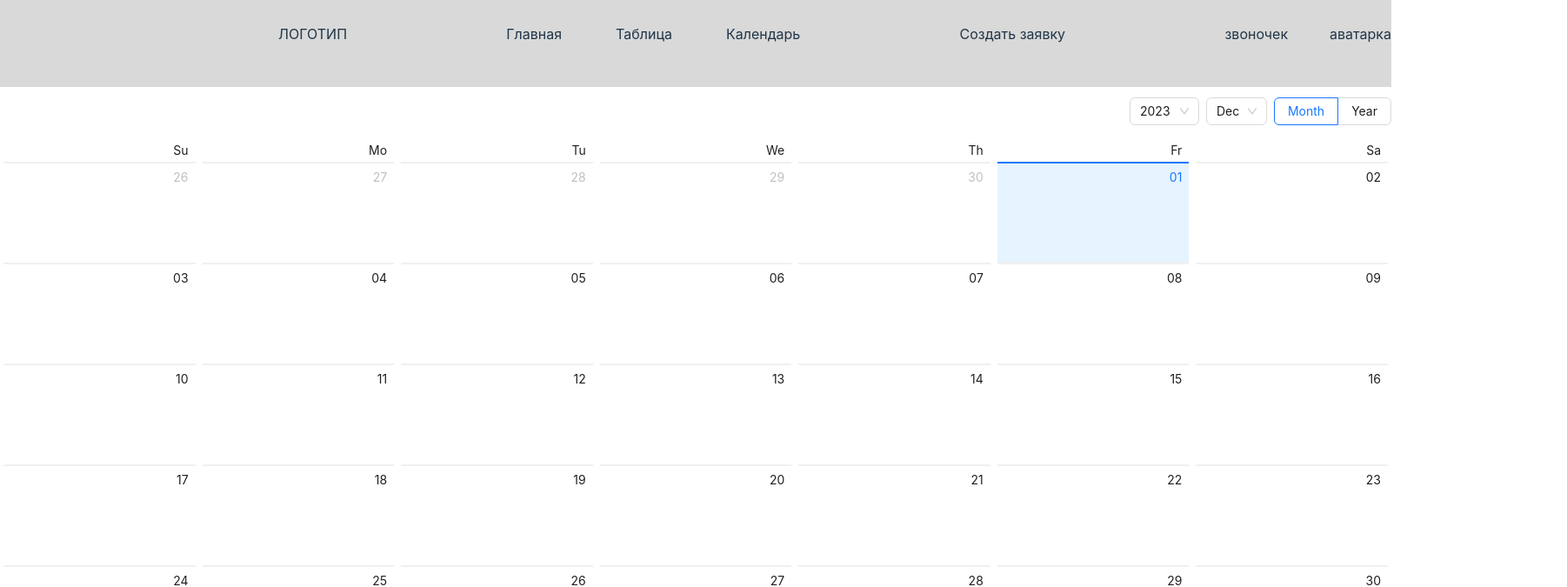
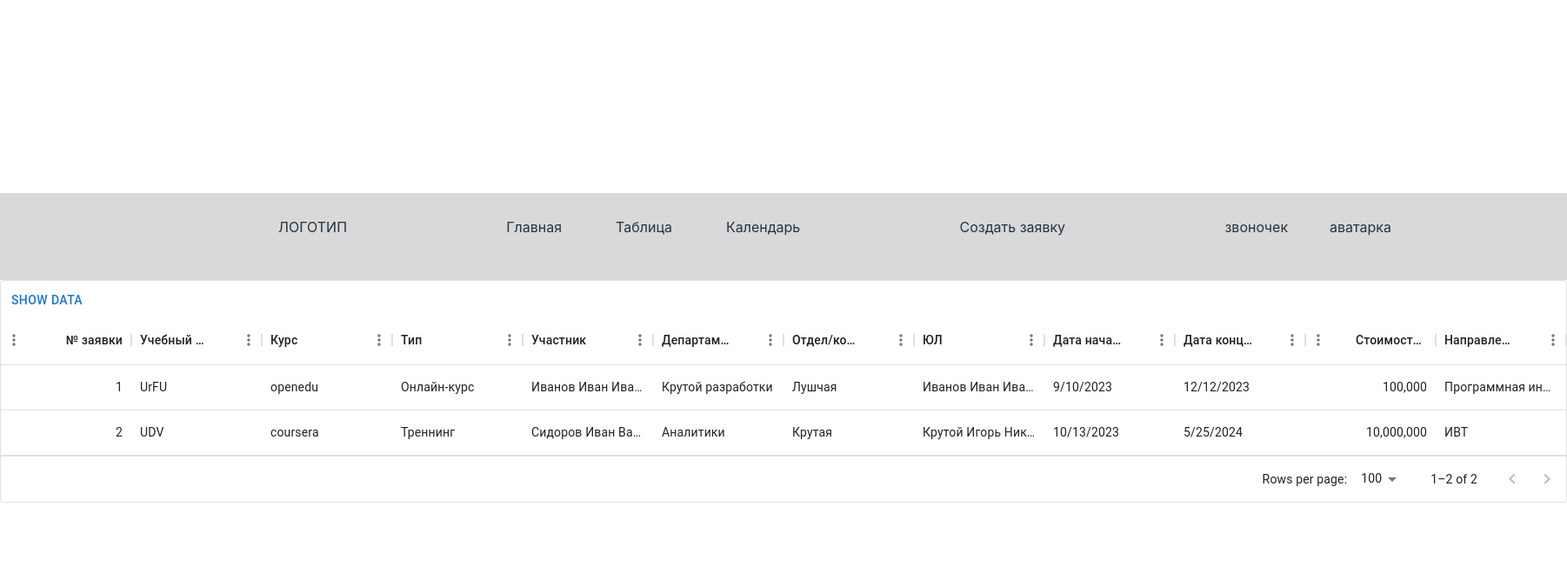
Before and after one commit to qqsh1ne/study-service-udv-frontend, a React (Vite) app: page / in a window 1280 px wide. Shown: the top 675 px of the page at 87% size, 1802 px wide, since content can reach past the window. Built offline with nearby package versions, Linux system fonts and the light colour scheme.

Commit message:
Initial data table
Added table component, it's initial settings and mock data.

```diff
--- a/src/App.tsx
+++ b/src/App.tsx
@@ -1,5 +1,6 @@
 import './App.css'
 import Login from './components/Login/ui/Login.tsx'
+import DataGridTable from "./components/DataGridTable/ui/DataGridTable.tsx";
 import Header from './components/Header/ui/Header.tsx'
 import { Calendar } from 'antd'
 
@@ -8,7 +9,8 @@ function App() {
 		<div>
 			<Header />
 			{/*<Login />*/}
-			<Calendar />
+			<DataGridTable />
+			{/*<Calendar />*/}
 		</div>
 	)
 }
--- /dev/null
+++ b/src/components/DataGridTable/DataGridData.ts
@@ -0,0 +1,102 @@
+import {GridColDef} from "@mui/x-data-grid";
+import {rows} from "./DataGridMock.ts";
+
+
+const COLUMNS_WIDTH = 150
+
+const columns: GridColDef[] = [
+    {
+        field: 'id',
+        headerName: '№ заявки',
+        width: COLUMNS_WIDTH,
+        type: 'number',
+        editable: true,
+    },
+    {
+        field: 'studyCentre',
+        headerName: 'Учебный центр',
+        width: COLUMNS_WIDTH,
+        type: 'string',
+        editable: true,
+    },
+    {
+        field: 'course',
+        headerName: 'Курс',
+        width: COLUMNS_WIDTH,
+        type: 'string',
+        editable: true,
+    },
+    {
+        field: 'type',
+        headerName: 'Тип',
+        width: COLUMNS_WIDTH,
+        editable: true,
+        type: 'singleSelect',
+        valueOptions: [
+            'Конференция',
+            'Онлайн-курс',
+            'Треннинг',
+        ]
+    },
+    {
+        field: 'member',
+        headerName: 'Участник',
+        width: COLUMNS_WIDTH,
+        editable: true,
+        type: 'string',
+    },
+    {
+        field: 'department',
+        headerName: 'Департамент',
+        width: COLUMNS_WIDTH,
+        editable: true,
+        type: 'string',
+    },
+    {
+        field: 'team',
+        headerName: 'Отдел/команда',
+        width: COLUMNS_WIDTH,
+        editable: true,
+        type: 'string',
+    },
+    {
+        field: 'legalPerson',
+        headerName: 'ЮЛ',
+        width: COLUMNS_WIDTH,
+        editable: true,
+        type: 'string',
+    },
+    {
+        field: 'startDate',
+        headerName: 'Дата начала обучения',
+        width: COLUMNS_WIDTH,
+        editable: true,
+        type: 'date',
+    },
+    {
+        field: 'endDate',
+        headerName: 'Дата конца обучения',
+        width: COLUMNS_WIDTH,
+        editable: true,
+        type: 'date',
+    },
+    {
+        field: 'price',
+        headerName: 'Стоимость на 1 чел.',
+        width: COLUMNS_WIDTH,
+        editable: true,
+        type: 'number',
+    },
+    {
+        field: 'direction',
+        headerName: 'Направление обучения',
+        width: COLUMNS_WIDTH,
+        editable: true,
+        type: 'string',
+    },
+];
+
+export const data = {
+    columns,
+    rows,
+}
--- /dev/null
+++ b/src/components/DataGridTable/DataGridMock.ts
@@ -0,0 +1,32 @@
+import dayjs from 'dayjs'
+
+export const rows = [
+    {
+        id: 1,
+        studyCentre: 'UrFU',
+        course: 'openedu',
+        type: 'Онлайн-курс',
+        member: 'Иванов Иван Иванович',
+        department: 'Крутой разработки',
+        team: 'Лушчая',
+        legalPerson: 'Иванов Иван Иванович',
+        startDate: dayjs('2023-09-10').toDate(),
+        endDate: dayjs('2023-12-12').toDate(),
+        price: 100000,
+        direction: 'Программная инженерия'
+    },
+    {
+        id: 2,
+        studyCentre: 'UDV',
+        course: 'coursera',
+        type: 'Треннинг',
+        member: 'Сидоров Иван Васильевич',
+        department: 'Аналитики',
+        team: 'Крутая',
+        legalPerson: 'Крутой Игорь Николаев',
+        startDate: dayjs('2023-10-13').toDate(),
+        endDate: dayjs('2024-05-25').toDate(),
+        price: 10000000,
+        direction: 'ИВТ'
+    },
+];
--- /dev/null
+++ b/src/components/DataGridTable/ui/DataGridTable.tsx
@@ -0,0 +1,29 @@
+import {DataGrid, GridToolbarContainer, useGridApiContext} from '@mui/x-data-grid';
+import {data} from "../DataGridData.ts";
+import Button from '@mui/material/Button';
+
+const customToolbar = () => {
+    const apiRef = useGridApiContext();
+    const showData = () => console.log(apiRef.current.getRowModels());
+
+    return (
+        <GridToolbarContainer>
+            <Button onClick={showData}>Show Data</Button>
+        </GridToolbarContainer>
+    )
+}
+
+const DataGridTable = () => {
+    return (
+        <>
+            <DataGrid
+                {...data}
+                slots={{
+                    toolbar: customToolbar,
+                }}
+            />
+        </>
+    )
+}
+
+export default DataGridTable;
```
Also changed, not shown: package.json (+8 -1 lines), 1 other file (tests, documents, lock files or other folders).
